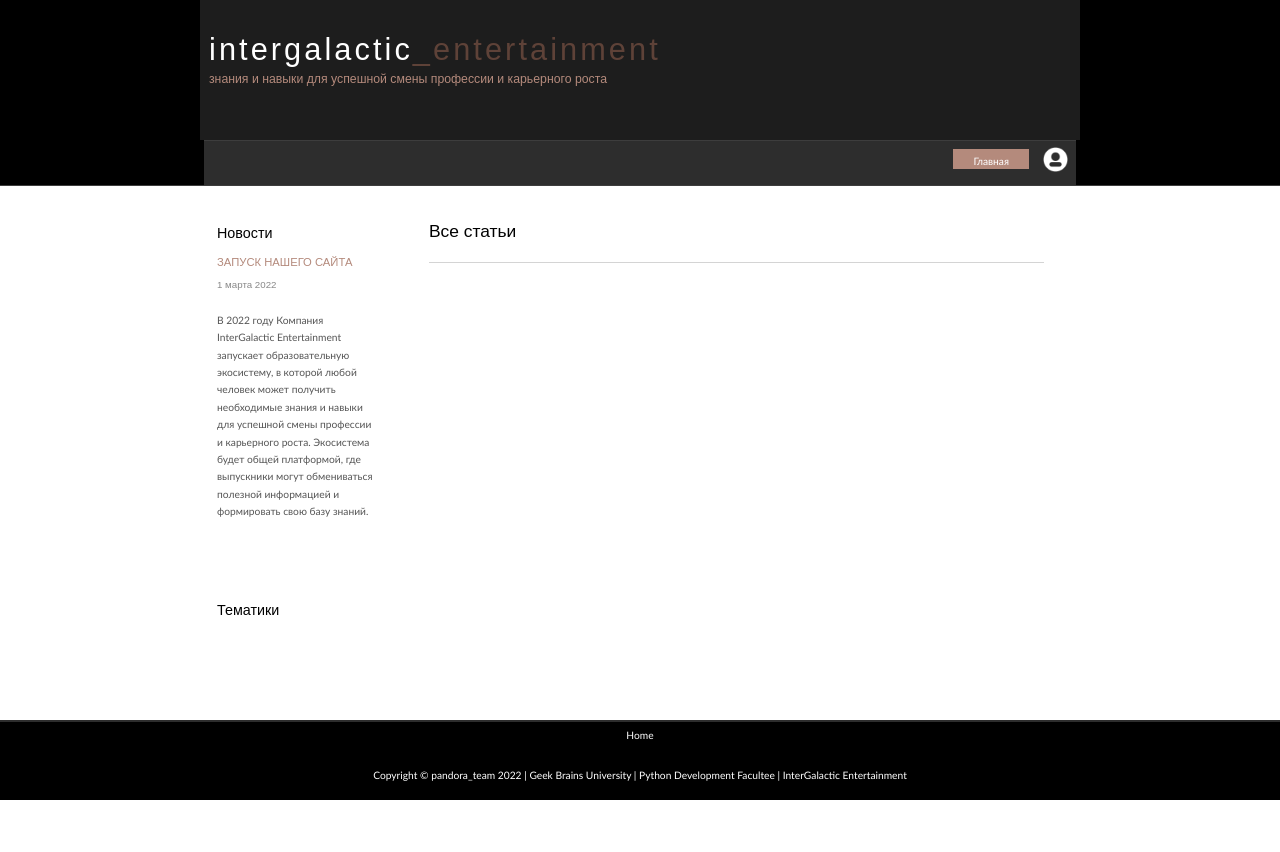
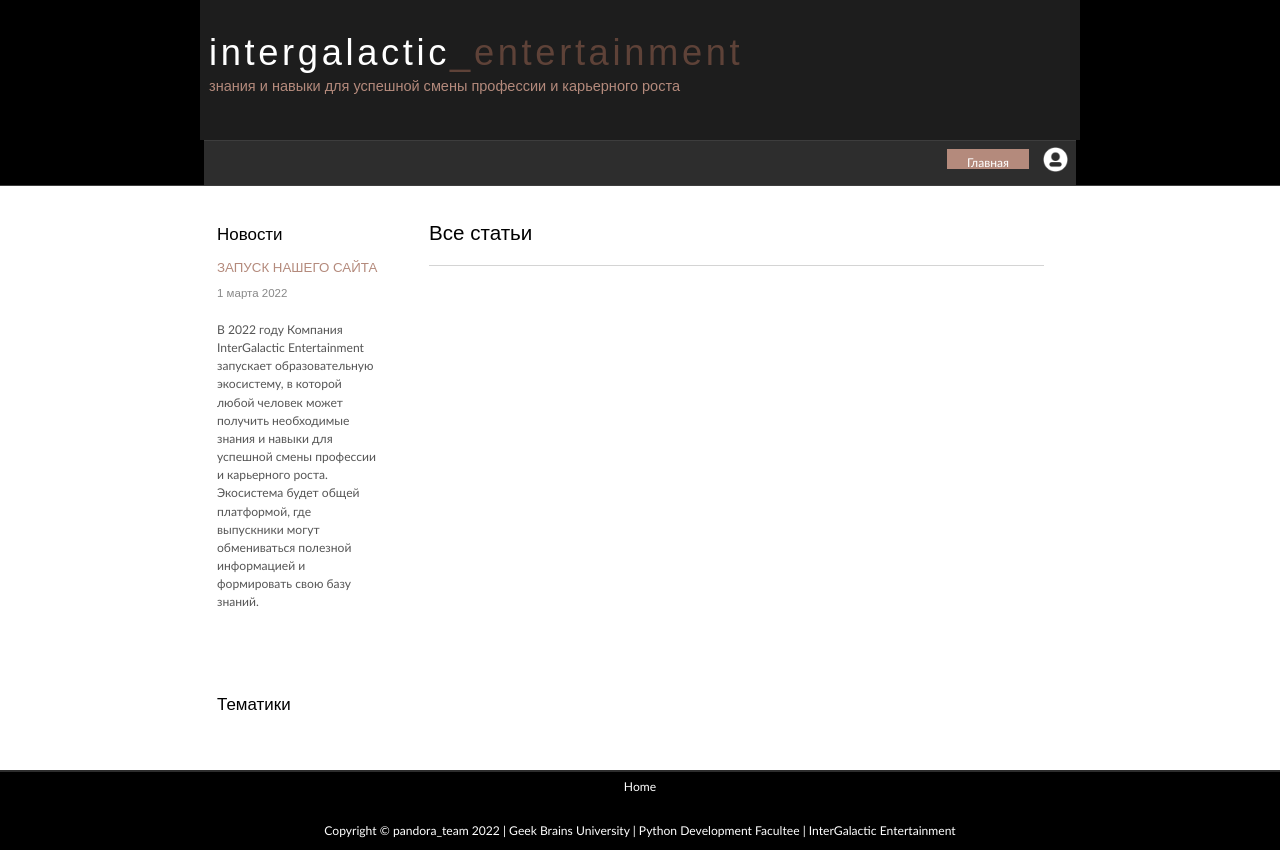
Before and after one commit to Zack8629/Pandora, a Django app: page / in a window 1280 px wide. Before the commit the page ends 800 px from the top, so only its background shows below. Run offline with Django 4.2, Linux system fonts and the light colour scheme; data that the repository does not hold is empty.

Commit message:
fonts increased

```diff
--- a/Pandora/articles/templates/inc-style.html
+++ b/Pandora/articles/templates/inc-style.html
@@ -7,7 +7,7 @@
 html,
 body {
     height: 100%;
-    font: normal .80em 'trebuchet ms', arial, sans-serif;
+    font: normal .87em 'trebuchet ms', arial, sans-serif;
     background: #FFF;
     color: #555;
 }
@@ -24,7 +24,7 @@ body {
 
 p
 { padding: 0 0 20px 0;
-  line-height: 1.7em;}
+  line-height: 1.5em;}
 
 img
 { border: 0;}
```
